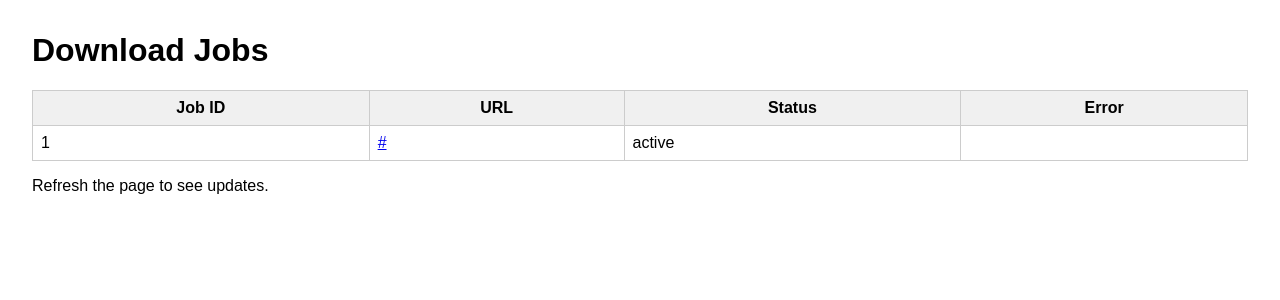
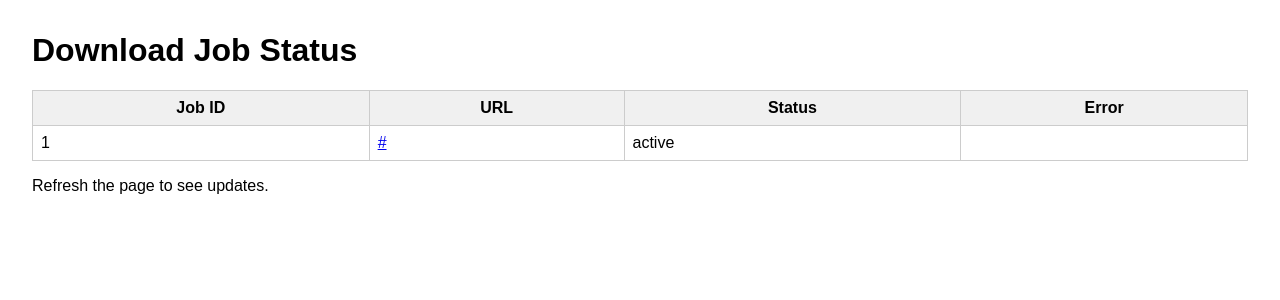
Before and after one commit to joescars/ytpi, a Flask app: template templates/dashboard.html in a window 1280 px wide. Shown: the top 300 px of the page. Run offline with Flask 2, Linux system fonts and the light colour scheme; the template is opened without the code that fills it: most values are stand-ins (such as "Sample title", 1, 10 or a date in 2020).

Commit message:
testing workflow

```diff
--- a/templates/dashboard.html
+++ b/templates/dashboard.html
@@ -12,7 +12,7 @@
   </style>
 </head>
 <body>
-  <h1>Download Jobs</h1>
+  <h1>Download Job Status</h1>
   <table>
     <tr>
       <th>Job ID</th>
```
